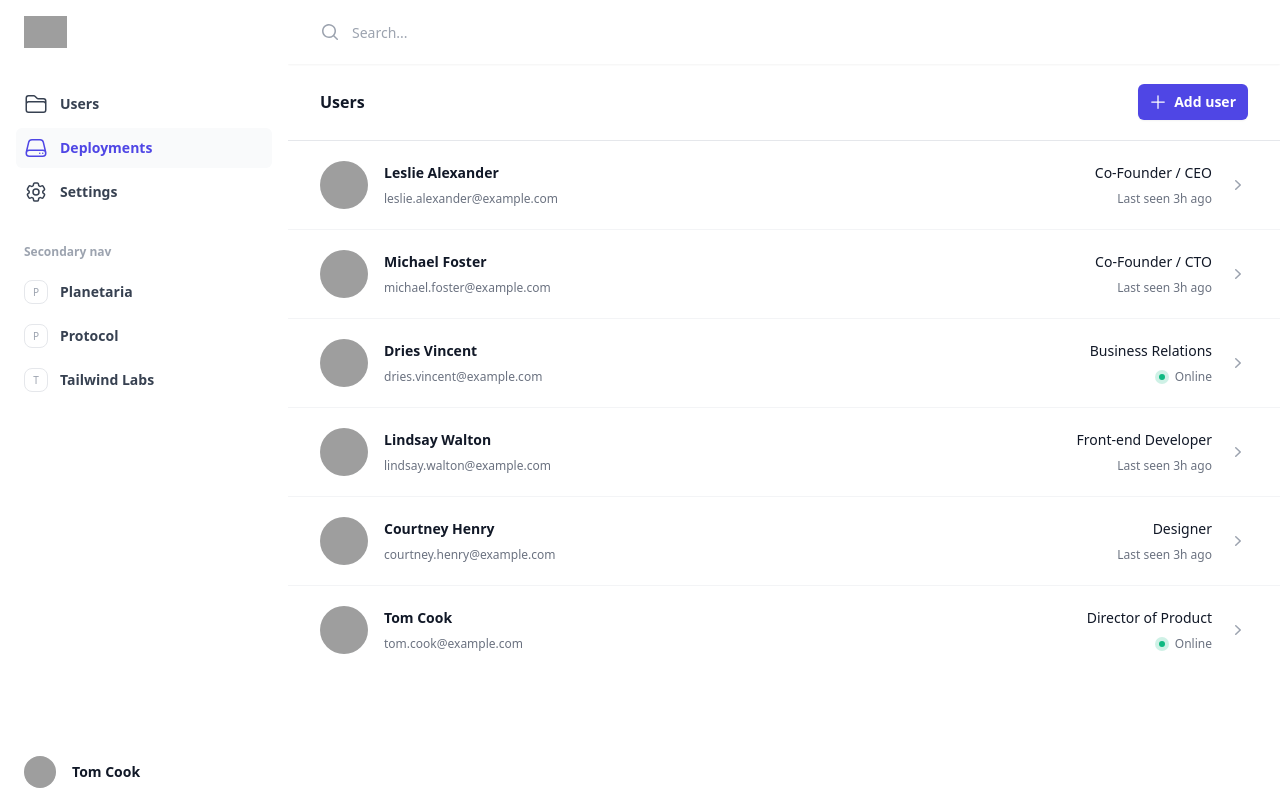
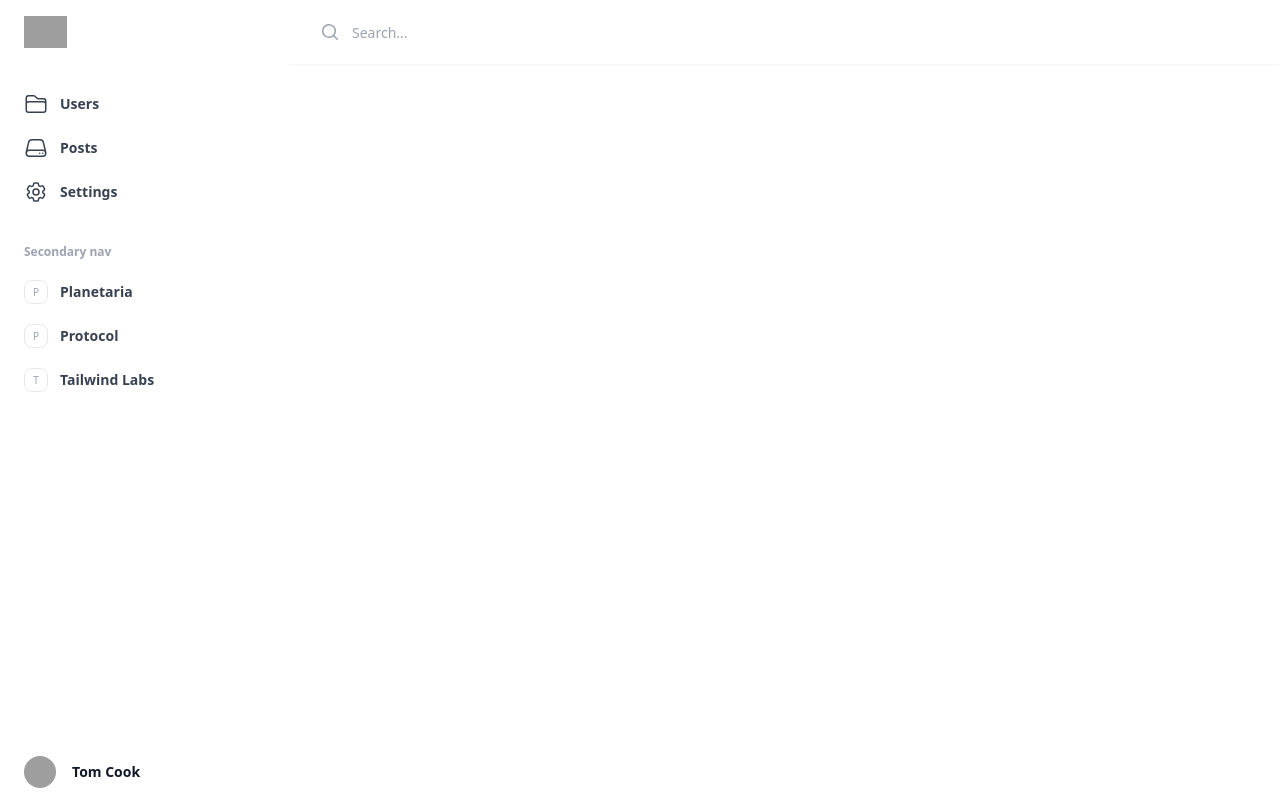
Before and after one commit to ehsansh84/social-dash-frnt, a React (Vite) app: page / in a window 1280 px wide. Built offline with nearby package versions, Linux system fonts and the light colour scheme; grey boxes are pictures that could not be loaded.

Commit message:
add route for users, posts, settings

```diff
--- a/src/Main.jsx
+++ b/src/Main.jsx
@@ -1,18 +1,14 @@
-import { PlusIcon } from "@heroicons/react/24/solid"
-import { Breadcrcumb } from "./Breadcrumb"
-import { SectionHeadingWithActionButton } from "./SectionHeadingWithActionButton"
-import { UserList } from "./UserList"
-import { Wrapper } from "./Wrapper"
+import { BrowserRouter as Router, Routes, Route } from "react-router-dom"
+import { Users } from "./pages/Users"
 
 export function Main() {
   return (
     <main>
-      <Wrapper className="border-b">
-        <SectionHeadingWithActionButton actionText="Add user" Icon={PlusIcon}>
-          Users
-        </SectionHeadingWithActionButton>
-      </Wrapper>
-      <UserList />
+      <Routes>
+        <Route path="users" element={<Users />} />
+        <Route path="posts" element={<div>posts</div>} />
+        <Route path="settings" element={<div>settings</div>} />
+      </Routes>
     </main>
   )
 }
--- a/src/Shell.jsx
+++ b/src/Shell.jsx
@@ -5,12 +5,13 @@ import { XMarkIcon } from "@heroicons/react/24/outline"
 import { Sidebar } from "./Sidebar"
 import { Header } from "./Header"
 import { Main } from "./Main"
+import { BrowserRouter } from "react-router-dom"
 
 export function Shell() {
   const [sidebarOpen, setSidebarOpen] = useState(false)
 
   return (
-    <>
+    <BrowserRouter>
       <div>
         <Transition.Root show={sidebarOpen} as={Fragment}>
           <Dialog
@@ -79,6 +80,6 @@ export function Shell() {
           <Main />
         </div>
       </div>
-    </>
+    </BrowserRouter>
   )
 }
--- a/src/Sidebar.jsx
+++ b/src/Sidebar.jsx
@@ -11,11 +11,12 @@ const teams = [
 ]
 
 import { classNames } from "./utils"
+import { NavLink } from "react-router-dom"
 
 const navigation = [
-  { name: "Users", href: "/users", icon: FolderIcon, current: false },
-  { name: "Deployments", href: "#", icon: ServerIcon, current: true },
-  { name: "Settings", href: "#", icon: Cog6ToothIcon, current: false },
+  { name: "Users", href: "users", icon: FolderIcon, current: false },
+  { name: "Posts", href: "posts", icon: ServerIcon, current: true },
+  { name: "Settings", href: "settings", icon: Cog6ToothIcon, current: false },
 ]
 
 export function Sidebar() {
@@ -34,21 +35,16 @@ export function Sidebar() {
             <ul className="-mx-2 space-y-1">
               {navigation.map((item) => (
                 <li key={item.name}>
-                  <a
-                    href={item.href}
-                    className={classNames(
-                      item.current
-                        ? "bg-gray-50 text-indigo-600"
-                        : "text-gray-700 hover:bg-gray-50 hover:text-indigo-600",
-                      "group flex gap-x-3 rounded-md p-2 text-sm font-semibold leading-6",
-                    )}
-                  >
+                  <NavLink
+                    to={item.href}
+                    className={navData => navData.isActive ? "bg-gray-50 text-indigo-600 group flex gap-x-3 rounded-md p-2 text-sm font-semibold leading-6  hover:bg-gray-50 hover:text-indigo-600" : "group flex gap-x-3 rounded-md p-2 text-sm font-semibold leading-6 text-gray-700 hover:bg-gray-50 hover:text-indigo-600"}
+                    >
                     <item.icon
                       className="h-6 w-6 shrink-0"
                       aria-hidden="true"
                     />
                     {item.name}
-                  </a>
+                  </NavLink>
                 </li>
               ))}
             </ul>
--- /dev/null
+++ b/src/pages/Users.jsx
@@ -0,0 +1,17 @@
+import { PlusIcon } from "@heroicons/react/24/solid"
+import { SectionHeadingWithActionButton } from "../SectionHeadingWithActionButton"
+import { Wrapper } from "../Wrapper"
+import { UserList } from "../UserList"
+
+export function Users() {
+  return (
+    <>
+      <Wrapper className="border-b">
+        <SectionHeadingWithActionButton actionText="Add user" Icon={PlusIcon}>
+          Users
+        </SectionHeadingWithActionButton>
+      </Wrapper>
+      <UserList />
+    </>
+  )
+}
```
